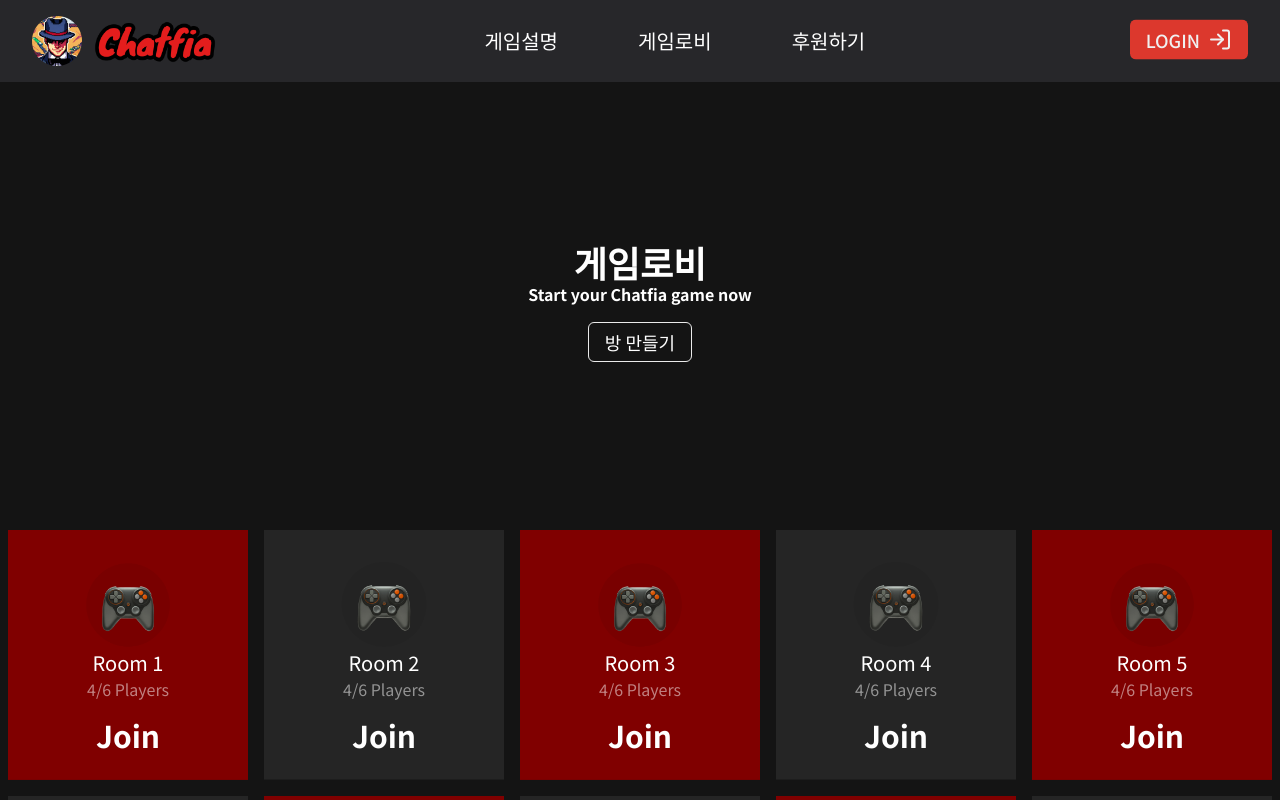
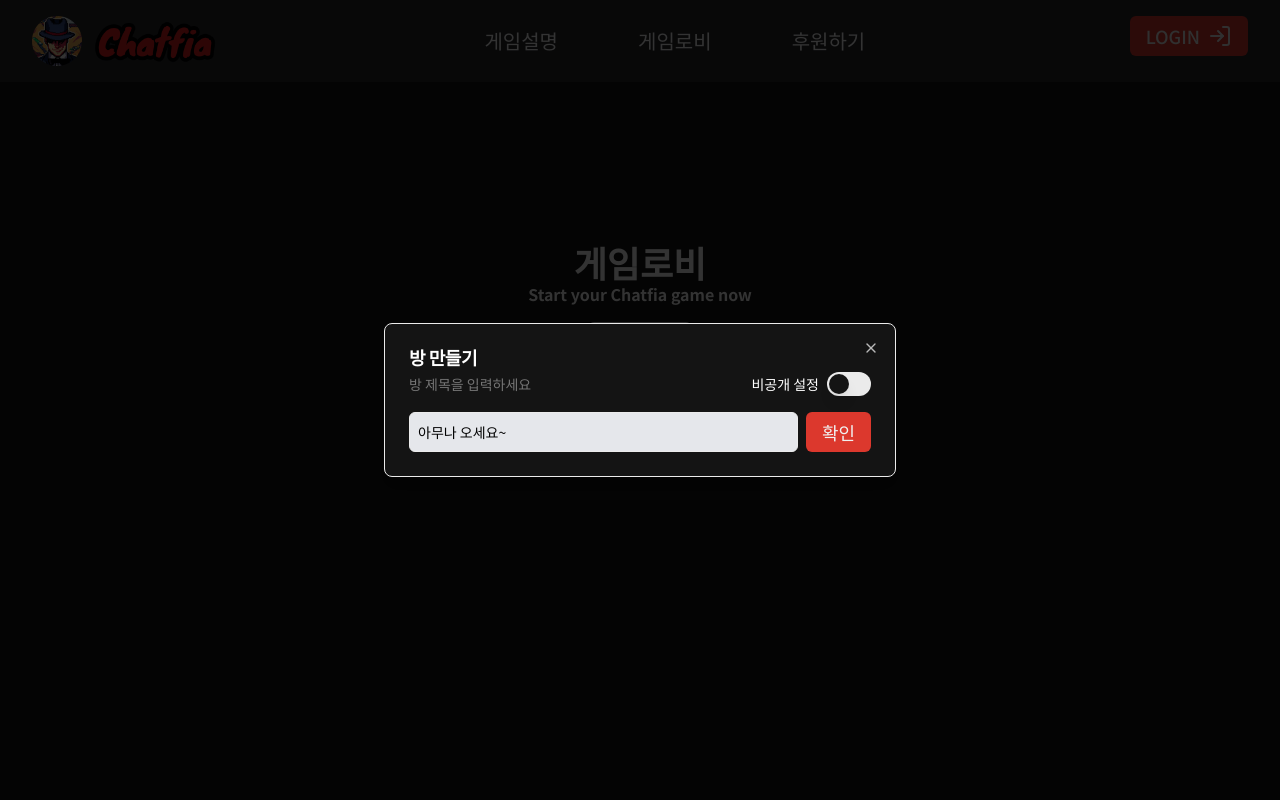
Before and after one commit to naeun-shin/chatfia, a Next.js app: page /lobby in a window 1280 px wide. Both pictures are taken after a click on the button "방 만들기". Shown: the top 800 px of the page. Built offline with nearby package versions, Linux system fonts and the light colour scheme.

Commit message:
feat: 게임로비 방 만들기 기능 구현 - badge, dialog, switch 사용

```diff
--- a/package.json
+++ b/package.json
@@ -10,10 +10,12 @@
   },
   "dependencies": {
     "@hookform/resolvers": "^3.3.4",
+    "@radix-ui/react-dialog": "^1.0.5",
     "@radix-ui/react-hover-card": "^1.0.7",
     "@radix-ui/react-label": "^2.0.2",
     "@radix-ui/react-progress": "^1.0.3",
     "@radix-ui/react-slot": "^1.0.2",
+    "@radix-ui/react-switch": "^1.0.3",
     "@radix-ui/react-toast": "^1.1.5",
     "@tanstack/react-query": "^5.29.2",
     "@tanstack/react-query-devtools": "^5.29.2",
@@ -35,6 +37,7 @@
     "zod": "^3.22.4"
   },
   "devDependencies": {
+    "@tailwindcss/line-clamp": "^0.4.4",
     "@types/node": "^20.12.12",
     "@types/react": "^18.3.3",
     "@types/react-dom": "^18",
--- a/src/api/axios.ts
+++ b/src/api/axios.ts
@@ -21,7 +21,7 @@ instance.interceptors.response.use(
         error.response.data.message === null
       ) {
         alert(
-          "불러오기에 에러 발생했습니다 : " +
+          "에러 발생 : " +
             error.response.data.error +
             " : " +
             error.response.data.status,
--- a/src/components/lobby/GameRoom.tsx
+++ b/src/components/lobby/GameRoom.tsx
@@ -1,9 +1,21 @@
-import React from "react";
+import React, { useState } from "react";
 import Image from "next/image";
 import { GameRoomProps } from "../../types/interfaces/lobbyInterface";
+import { Badge } from "@/components/ui/badge";
+import { Lock } from "lucide-react";
 
-const GameRoom: React.FC<GameRoomProps> = ({ image, roomNumber }) => {
+const GameRoom: React.FC<GameRoomProps> = ({
+  image,
+  title,
+  players,
+  private: isPrivate,
+}) => {
+  const [playerCount, setPlayerCount] = useState(players);
   const imageSrc = `/imgs/room-${image}.png`;
+
+  const handleJoinRoom = () => {
+    setPlayerCount((prevCount) => Math.min(prevCount + 1, 6));
+  };
 
   return (
     <>
@@ -17,10 +29,23 @@ const GameRoom: React.FC<GameRoomProps> = ({ image, roomNumber }) => {
             className="z-0"
           />
         </div>
-        <div className="absolute left-1/2 top-2/3 z-10 -translate-x-1/2 -translate-y-1/2 transform text-center">
-          <p className="mt-2 text-xl">{`Room ${roomNumber}`}</p>
-          <p className="mb-4 opacity-50">4/6 Players</p>
-          <p className="text-3xl font-bold">Join</p>
+        {isPrivate && (
+          <div className="absolute right-0 top-0 z-10 mr-2 mt-2">
+            <Badge variant="outline" className="items-center">
+              <Lock className="mr-1 h-3 w-3" />
+              비공개
+            </Badge>
+          </div>
+        )}
+        <div className="absolute left-1/2 top-2/3 z-10 w-full -translate-x-1/2 -translate-y-1/2 transform p-2 text-center">
+          <p className="mt-2 line-clamp-2 text-xl">{title}</p>
+          <p className="mb-4 opacity-50">{`${playerCount}/6 Players`}</p>
+          <button
+            onClick={handleJoinRoom}
+            className="text-3xl font-bold transition-all ease-in-out hover:rotate-12 hover:scale-110 hover:transform hover:text-green-400"
+          >
+            Join
+          </button>
         </div>
       </div>
     </>
--- /dev/null
+++ b/src/components/ui/badge.tsx
@@ -0,0 +1,36 @@
+import * as React from "react"
+import { cva, type VariantProps } from "class-variance-authority"
+
+import { cn } from "@/lib/utils"
+
+const badgeVariants = cva(
+  "inline-flex items-center rounded-full border px-2.5 py-0.5 text-xs font-semibold transition-colors focus:outline-none focus:ring-2 focus:ring-ring focus:ring-offset-2",
+  {
+    variants: {
+      variant: {
+        default:
+          "border-transparent bg-primary text-primary-foreground hover:bg-primary/80",
+        secondary:
+          "border-transparent bg-secondary text-secondary-foreground hover:bg-secondary/80",
+        destructive:
+          "border-transparent bg-destructive text-destructive-foreground hover:bg-destructive/80",
+        outline: "text-foreground",
+      },
+    },
+    defaultVariants: {
+      variant: "default",
+    },
+  }
+)
+
+export interface BadgeProps
+  extends React.HTMLAttributes<HTMLDivElement>,
+    VariantProps<typeof badgeVariants> {}
+
+function Badge({ className, variant, ...props }: BadgeProps) {
+  return (
+    <div className={cn(badgeVariants({ variant }), className)} {...props} />
+  )
+}
+
+export { Badge, badgeVariants }
--- a/src/components/ui/button.tsx
+++ b/src/components/ui/button.tsx
@@ -32,7 +32,7 @@ const buttonVariants = cva(
       variant: "default",
       size: "default",
     },
-  }
+  },
 );
 
 export interface ButtonProps
@@ -51,7 +51,7 @@ const Button = React.forwardRef<HTMLButtonElement, ButtonProps>(
         {...props}
       />
     );
-  }
+  },
 );
 Button.displayName = "Button";
 
--- /dev/null
+++ b/src/components/ui/dialog.tsx
@@ -0,0 +1,120 @@
+import * as React from "react";
+import * as DialogPrimitive from "@radix-ui/react-dialog";
+import { X } from "lucide-react";
+
+import { cn } from "@/lib/utils";
+
+const Dialog = DialogPrimitive.Root;
+
+const DialogTrigger = DialogPrimitive.Trigger;
+
+const DialogPortal = DialogPrimitive.Portal;
+
+const DialogClose = DialogPrimitive.Close;
+
+const DialogOverlay = React.forwardRef<
+  React.ElementRef<typeof DialogPrimitive.Overlay>,
+  React.ComponentPropsWithoutRef<typeof DialogPrimitive.Overlay>
+>(({ className, ...props }, ref) => (
+  <DialogPrimitive.Overlay
+    ref={ref}
+    className={cn(
+      "fixed inset-0 z-50 bg-black/80 data-[state=open]:animate-in data-[state=closed]:animate-out data-[state=closed]:fade-out-0 data-[state=open]:fade-in-0",
+      className,
+    )}
+    {...props}
+  />
+));
+DialogOverlay.displayName = DialogPrimitive.Overlay.displayName;
+
+const DialogContent = React.forwardRef<
+  React.ElementRef<typeof DialogPrimitive.Content>,
+  React.ComponentPropsWithoutRef<typeof DialogPrimitive.Content>
+>(({ className, children, ...props }, ref) => (
+  <DialogPortal>
+    <DialogOverlay />
+    <DialogPrimitive.Content
+      ref={ref}
+      className={cn(
+        "fixed left-[50%] top-[50%] z-50 grid w-full max-w-lg translate-x-[-50%] translate-y-[-50%] gap-4 border bg-background p-6 shadow-lg duration-200 data-[state=open]:animate-in data-[state=closed]:animate-out data-[state=closed]:fade-out-0 data-[state=open]:fade-in-0 data-[state=closed]:zoom-out-95 data-[state=open]:zoom-in-95 data-[state=closed]:slide-out-to-left-1/2 data-[state=closed]:slide-out-to-top-[48%] data-[state=open]:slide-in-from-left-1/2 data-[state=open]:slide-in-from-top-[48%] sm:rounded-lg",
+        className,
+      )}
+      {...props}
+    >
+      {children}
+      <DialogPrimitive.Close className="absolute right-4 top-4 rounded-sm opacity-70 ring-offset-background transition-opacity hover:opacity-100 focus:outline-none focus:ring-2 focus:ring-ring focus:ring-offset-2 disabled:pointer-events-none data-[state=open]:bg-accent data-[state=open]:text-muted-foreground">
+        <X className="h-4 w-4" />
+        <span className="sr-only">Close</span>
+      </DialogPrimitive.Close>
+    </DialogPrimitive.Content>
+  </DialogPortal>
+));
+DialogContent.displayName = DialogPrimitive.Content.displayName;
+
+const DialogHeader = ({
+  className,
+  ...props
+}: React.HTMLAttributes<HTMLDivElement>) => (
+  <div
+    className={cn(
+      "flex flex-col space-y-1.5 text-center sm:text-left",
+      className,
+    )}
+    {...props}
+  />
+);
+DialogHeader.displayName = "DialogHeader";
+
+const DialogFooter = ({
+  className,
+  ...props
+}: React.HTMLAttributes<HTMLDivElement>) => (
+  <div
+    className={cn(
+      "flex flex-col-reverse sm:flex-row sm:justify-end sm:space-x-2",
+      className,
+    )}
+    {...props}
+  />
+);
+DialogFooter.displayName = "DialogFooter";
+
+const DialogTitle = React.forwardRef<
+  React.ElementRef<typeof DialogPrimitive.Title>,
+  React.ComponentPropsWithoutRef<typeof DialogPrimitive.Title>
+>(({ className, ...props }, ref) => (
+  <DialogPrimitive.Title
+    ref={ref}
+    className={cn(
+      "text-lg font-semibold leading-none tracking-tight",
+      className,
+    )}
+    {...props}
+  />
+));
+DialogTitle.displayName = DialogPrimitive.Title.displayName;
+
+const DialogDescription = React.forwardRef<
+  React.ElementRef<typeof DialogPrimitive.Description>,
+  React.ComponentPropsWithoutRef<typeof DialogPrimitive.Description>
+>(({ className, ...props }, ref) => (
+  <DialogPrimitive.Description
+    ref={ref}
+    className={cn("text-sm text-muted-foreground", className)}
+    {...props}
+  />
+));
+DialogDescription.displayName = DialogPrimitive.Description.displayName;
+
+export {
+  Dialog,
+  DialogPortal,
+  DialogOverlay,
+  DialogClose,
+  DialogTrigger,
+  DialogContent,
+  DialogHeader,
+  DialogFooter,
+  DialogTitle,
+  DialogDescription,
+};
--- a/src/components/ui/input.tsx
+++ b/src/components/ui/input.tsx
@@ -11,14 +11,14 @@ const Input = React.forwardRef<HTMLInputElement, InputProps>(
       <input
         type={type}
         className={cn(
-          "flex h-10 w-full rounded-md border border-input bg-gray-200 px-3 py-2 text-sm ring-offset-background file:border-0 file:bg-transparent file:text-sm file:font-medium placeholder:text-muted-foreground focus-visible:outline-none focus-visible:ring-2 focus-visible:ring-ring focus-visible:ring-offset-2 disabled:cursor-not-allowed disabled:opacity-50",
-          className
+          "flex h-10 w-full rounded-md border border-input bg-gray-200 px-3 py-2 text-sm ring-offset-background file:border-0 file:bg-transparent file:text-sm file:font-medium placeholder:text-muted-foreground focus-visible:outline-none focus-visible:ring-1 focus-visible:ring-ring focus-visible:ring-offset-2 disabled:cursor-not-allowed disabled:opacity-50",
+          className,
         )}
         ref={ref}
         {...props}
       />
     );
-  }
+  },
 );
 Input.displayName = "Input";
 
--- /dev/null
+++ b/src/components/ui/switch.tsx
@@ -0,0 +1,27 @@
+import * as React from "react";
+import * as SwitchPrimitives from "@radix-ui/react-switch";
+
+import { cn } from "@/lib/utils";
+
+const Switch = React.forwardRef<
+  React.ElementRef<typeof SwitchPrimitives.Root>,
+  React.ComponentPropsWithoutRef<typeof SwitchPrimitives.Root>
+>(({ className, ...props }, ref) => (
+  <SwitchPrimitives.Root
+    className={cn(
+      "peer inline-flex h-6 w-11 shrink-0 cursor-pointer items-center rounded-full border-2 border-transparent transition-colors focus-visible:outline-none focus-visible:ring-2 focus-visible:ring-ring focus-visible:ring-offset-2 focus-visible:ring-offset-background disabled:cursor-not-allowed disabled:opacity-50 data-[state=checked]:bg-primary data-[state=unchecked]:bg-input",
+      className,
+    )}
+    {...props}
+    ref={ref}
+  >
+    <SwitchPrimitives.Thumb
+      className={cn(
+        "pointer-events-none block h-5 w-5 rounded-full bg-background shadow-lg ring-0 transition-transform duration-300 data-[state=checked]:translate-x-5 data-[state=unchecked]:translate-x-0 data-[state=checked]:bg-white",
+      )}
+    />
+  </SwitchPrimitives.Root>
+));
+Switch.displayName = SwitchPrimitives.Root.displayName;
+
+export { Switch };
--- a/src/pages/lobby.tsx
+++ b/src/pages/lobby.tsx
@@ -1,42 +1,112 @@
-import React from "react";
+import React, { useState } from "react";
 import Header from "@/components/header/Header";
 import { Button } from "@/components/ui/button";
 import GameRoom from "@/components/lobby/GameRoom";
+import { GameRoomProps } from "@/types/interfaces/lobbyInterface";
+import {
+  Dialog,
+  DialogContent,
+  DialogDescription,
+  DialogHeader,
+  DialogTitle,
+  DialogTrigger,
+} from "@/components/ui/dialog";
+import { Input } from "@/components/ui/input";
+import { Switch } from "@/components/ui/switch";
+import { Label } from "@/components/ui/label";
 
 export default function Lobby() {
+  const [rooms, setRooms] = useState<GameRoomProps[]>([]);
+  const [roomTitle, setRoomTitle] = useState("아무나 오세요~");
+  const [isOpen, setIsOpen] = useState(false);
+  const [isPrivate, setIsPrivate] = useState(false);
+  const [password, setPassword] = useState("");
+
+  const handleCreateRoom = (e: React.FormEvent) => {
+    e.preventDefault();
+    const newRoom: GameRoomProps = {
+      image: "red",
+      title: roomTitle,
+      players: 1,
+      private: isPrivate,
+      password: isPrivate ? password : "",
+    };
+    setRooms((prevRooms) => [...prevRooms, newRoom]);
+    setRoomTitle("아무나 오세요~");
+    setIsOpen(false);
+    setIsPrivate(false);
+    setPassword("");
+  };
+
   return (
-    <div>
+    <>
       <Header />
       <div className="my-40 flex flex-col text-center">
         <p className="text-4xl font-bold">게임로비</p>
         <p className="mb-4 font-bold">Start your Chatfia game now</p>
         <div className="flex justify-center">
-          <Button variant="outline">방 만들기</Button>
+          <Dialog open={isOpen} onOpenChange={setIsOpen}>
+            <DialogTrigger asChild>
+              <Button variant="outline">방 만들기</Button>
+            </DialogTrigger>
+            <DialogContent>
+              <DialogHeader>
+                <DialogTitle>방 만들기</DialogTitle>
+                <div className="flex items-center justify-between">
+                  <DialogDescription>방 제목을 입력하세요</DialogDescription>
+                  <div className="text--primary-foreground flex items-center justify-between space-x-2 text-sm">
+                    <p>비공개 설정</p>
+                    <Switch
+                      checked={isPrivate}
+                      onCheckedChange={(checked) => setIsPrivate(checked)}
+                    />
+                  </div>
+                </div>
+              </DialogHeader>
+              <form
+                onSubmit={handleCreateRoom}
+                className="flex w-full items-center space-x-2"
+              >
+                <Input
+                  type="text"
+                  value={roomTitle}
+                  onChange={(e) => setRoomTitle(e.target.value)}
+                  className="w-full border p-2 text-black"
+                />
+                <Button type="submit">확인</Button>
+              </form>
+              {isPrivate && (
+                <div className="mt-4 grid w-full items-center gap-1.5">
+                  <Label htmlFor="비공개 방 비밀번호">비공개 방 비밀번호</Label>
+                  <Input
+                    type="password"
+                    id="password"
+                    placeholder="비밀번호"
+                    value={password}
+                    onChange={(e) => setPassword(e.target.value)}
+                    className="p-2 text-black"
+                  />
+                </div>
+              )}
+            </DialogContent>
+          </Dialog>
         </div>
       </div>
       <div className="mb-20">
-        <div className="flex justify-center">
-          <GameRoom image="red" roomNumber={1} />
-          <GameRoom image="black" roomNumber={2} />
-          <GameRoom image="red" roomNumber={3} />
-          <GameRoom image="black" roomNumber={4} />
-          <GameRoom image="red" roomNumber={5} />
-        </div>
-        <div className="flex justify-center">
-          <GameRoom image="black" roomNumber={6} />
-          <GameRoom image="red" roomNumber={7} />
-          <GameRoom image="black" roomNumber={8} />
-          <GameRoom image="red" roomNumber={9} />
-          <GameRoom image="black" roomNumber={10} />
-        </div>
-        <div className="flex justify-center">
-          <GameRoom image="red" roomNumber={11} />
-          <GameRoom image="black" roomNumber={12} />
-          <GameRoom image="red" roomNumber={13} />
-          <GameRoom image="black" roomNumber={14} />
-          <GameRoom image="red" roomNumber={15} />
+        <div className="mx-auto grid max-w-fit grid-cols-5">
+          {rooms.map((room, index) => (
+            <div key={index} className="flex justify-center">
+              <GameRoom
+                image={index % 2 === 0 ? "red" : "black"}
+                title={room.title}
+                players={room.players}
+                private={room.private}
+                password={room.password}
+              />
+            </div>
+          ))}
         </div>
       </div>
-    </div>
+    </>
   );
 }
--- a/src/types/interfaces/lobbyInterface.ts
+++ b/src/types/interfaces/lobbyInterface.ts
@@ -1,5 +1,8 @@
 /* lobby 페이지 props 타입 */
 export interface GameRoomProps {
   image: "red" | "black";
-  roomNumber: number;
+  title: string;
+  players: number;
+  private: boolean;
+  password?: string;
 }
--- a/tailwind.config.ts
+++ b/tailwind.config.ts
@@ -91,7 +91,7 @@ const config = {
       },
     },
   },
-  plugins: [require("tailwindcss-animate")],
+  plugins: [require("tailwindcss-animate"), require("@tailwindcss/line-clamp")],
 } satisfies Config;
 
 export default config;
```
Also changed, not shown: src/components/rule/GameRules.tsx (+5 -5 lines), 2 other files (tests, documents, lock files or other folders).
